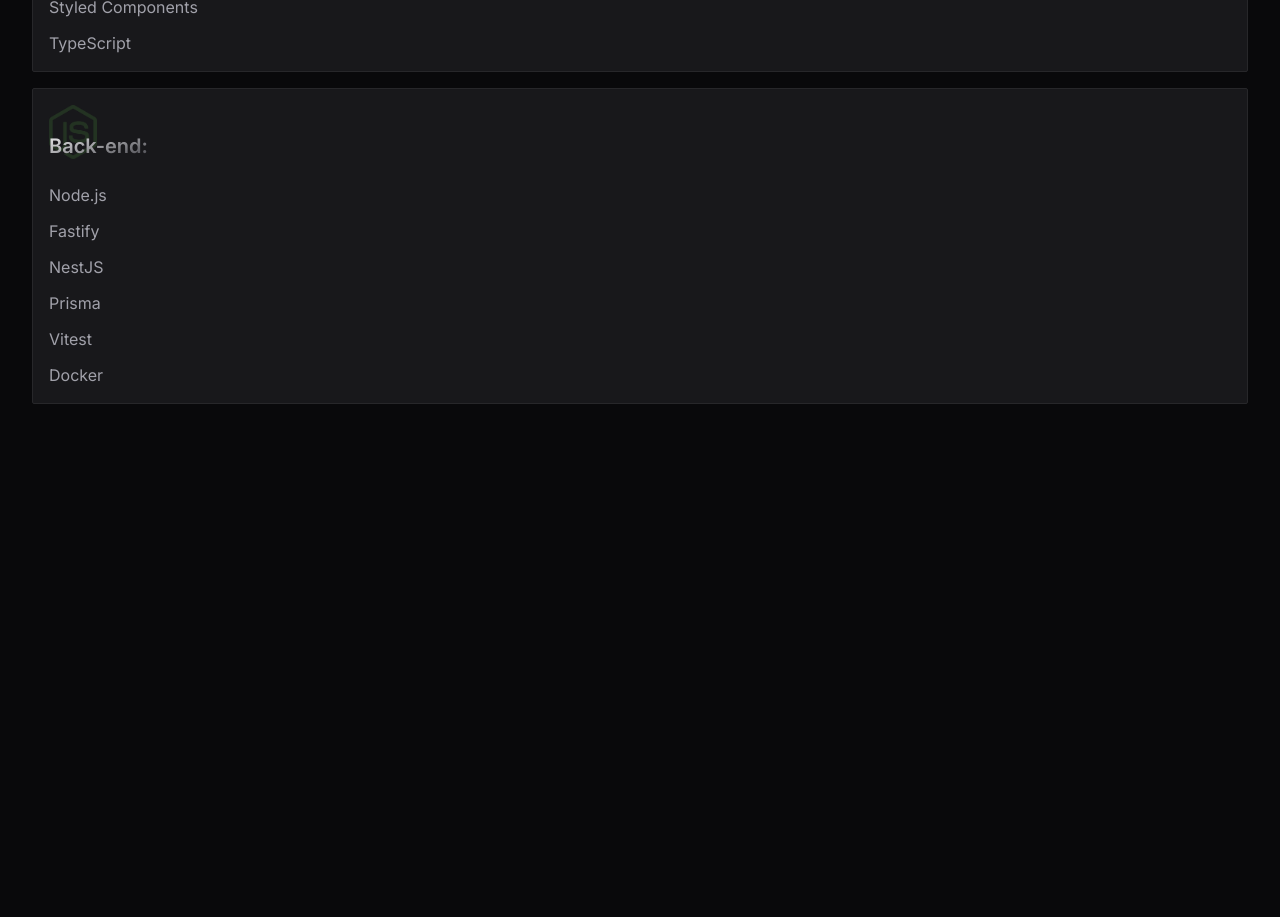
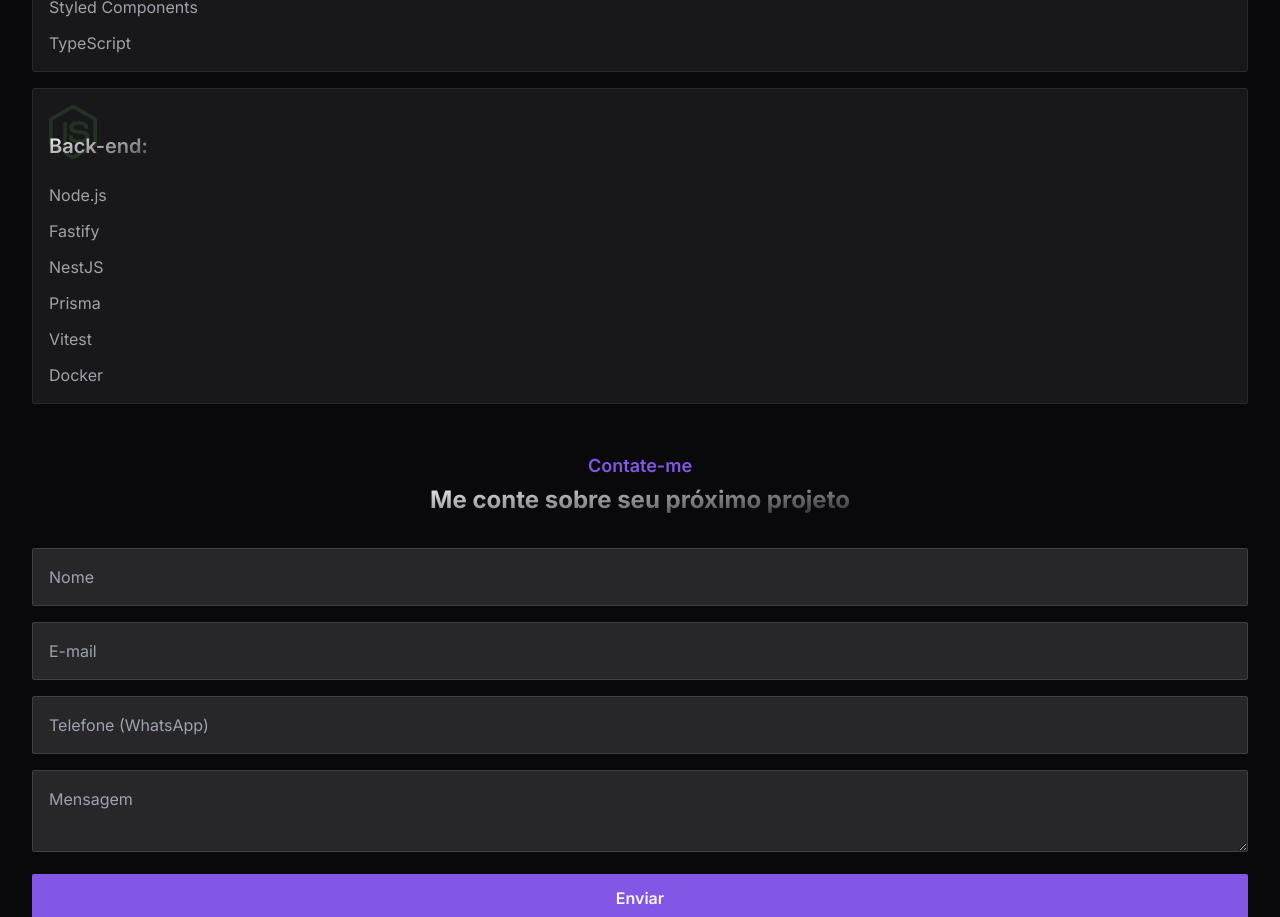
Before and after one commit to keyyuwan/key.dev, a Next.js app: page / in a window 1280 px wide. Shown: the part 1880-2797 px from the top of the page. Before the commit the page ends 2332 px from the top, so only its background shows below. Built offline with nearby package versions, Linux system fonts and the light colour scheme.

Commit message:
Contact section

```diff
--- a/src/app/page.tsx
+++ b/src/app/page.tsx
@@ -1,3 +1,4 @@
+import { Contact } from '@/components/Contact'
 import { Greetings } from '@/components/Greetings'
 import { Projects } from '@/components/Projects'
 import { TechStack } from '@/components/TechStack'
@@ -8,6 +9,7 @@
       <Greetings />
       <Projects />
       <TechStack />
+      <Contact />
     </main>
   )
 }
--- /dev/null
+++ b/src/components/Contact.tsx
@@ -0,0 +1,58 @@
+import { Mail } from 'lucide-react'
+import { Input } from './Form/Input'
+
+export function Contact() {
+  return (
+    <section className="px-8 pb-10">
+      <div className="flex flex-col items-center gap-1">
+        <span className="text-center text-lg font-semibold text-purple-500">
+          Contate-me
+        </span>
+        <p className="bg-gradient-to-br from-zinc-100 to-zinc-800 bg-clip-text text-center text-2xl font-bold text-transparent">
+          Me conte sobre seu próximo projeto
+        </p>
+      </div>
+
+      <form className="mt-8 w-full space-y-4">
+        <Input placeholder="Nome" />
+        <Input placeholder="E-mail" type="email" />
+        <Input placeholder="Telefone (WhatsApp)" type="tel" />
+        <textarea
+          placeholder="Mensagem"
+          className="w-full rounded-sm border border-zinc-700 bg-zinc-800 p-4 outline-0 focus:border-purple-500"
+        />
+
+        <button
+          type="submit"
+          className="h-12 w-full rounded-sm bg-purple-500 font-semibold"
+        >
+          Enviar
+        </button>
+      </form>
+
+      <span className="my-8 inline-block w-full text-center">ou</span>
+
+      <div className="flex flex-col gap-4">
+        <a
+          href=""
+          target="_blank"
+          rel="noreferrer"
+          className="flex h-12 items-center justify-center gap-4 rounded-sm bg-zinc-800"
+        >
+          <img src="/whatsapp.svg" alt="Logo WhatsApp" className="h-auto w-6" />
+          <span className="font-semibold text-zinc-300">
+            Chamar no WhatsApp
+          </span>
+        </a>
+
+        <a
+          href="mailto:keyflcbyuwan@gmail.com"
+          className="flex h-12 items-center justify-center gap-4 rounded-sm bg-zinc-800"
+        >
+          <Mail size={24} className="text-zinc-700" />
+          <span className="font-semibold text-zinc-300">Enviar E-mail</span>
+        </a>
+      </div>
+    </section>
+  )
+}
--- /dev/null
+++ b/src/components/Form/Input.tsx
@@ -0,0 +1,12 @@
+import { InputHTMLAttributes } from 'react'
+
+interface InputProps extends InputHTMLAttributes<HTMLInputElement> {}
+
+export function Input({ ...rest }: InputProps) {
+  return (
+    <input
+      className="w-full rounded-sm border border-zinc-700 bg-zinc-800 p-4 outline-0 focus:border-purple-500"
+      {...rest}
+    />
+  )
+}
--- a/src/components/TechStack.tsx
+++ b/src/components/TechStack.tsx
@@ -9,7 +9,7 @@
               alt="ReactJS"
               className="h-auto w-12 opacity-20"
             />
-            <h3 className="absolute left-0 top-[50%] bg-gradient-to-br from-zinc-100 to-zinc-700 bg-clip-text text-xl font-semibold text-transparent">
+            <h3 className="absolute left-0 top-[50%] bg-gradient-to-br from-zinc-50 to-zinc-600 bg-clip-text text-xl font-semibold text-transparent">
               Front-end:
             </h3>
           </div>
@@ -31,7 +31,7 @@
               alt="ReactJS"
               className="h-auto w-12 opacity-20"
             />
-            <h3 className="absolute left-0 top-[50%] bg-gradient-to-br from-zinc-100 to-zinc-700 bg-clip-text text-xl font-semibold text-transparent">
+            <h3 className="absolute left-0 top-[50%] bg-gradient-to-br from-zinc-50 to-zinc-600 bg-clip-text text-xl font-semibold text-transparent">
               Back-end:
             </h3>
           </div>
```
Also changed, not shown: public/whatsapp.svg (added), 1 other file (tests, documents, lock files or other folders).
